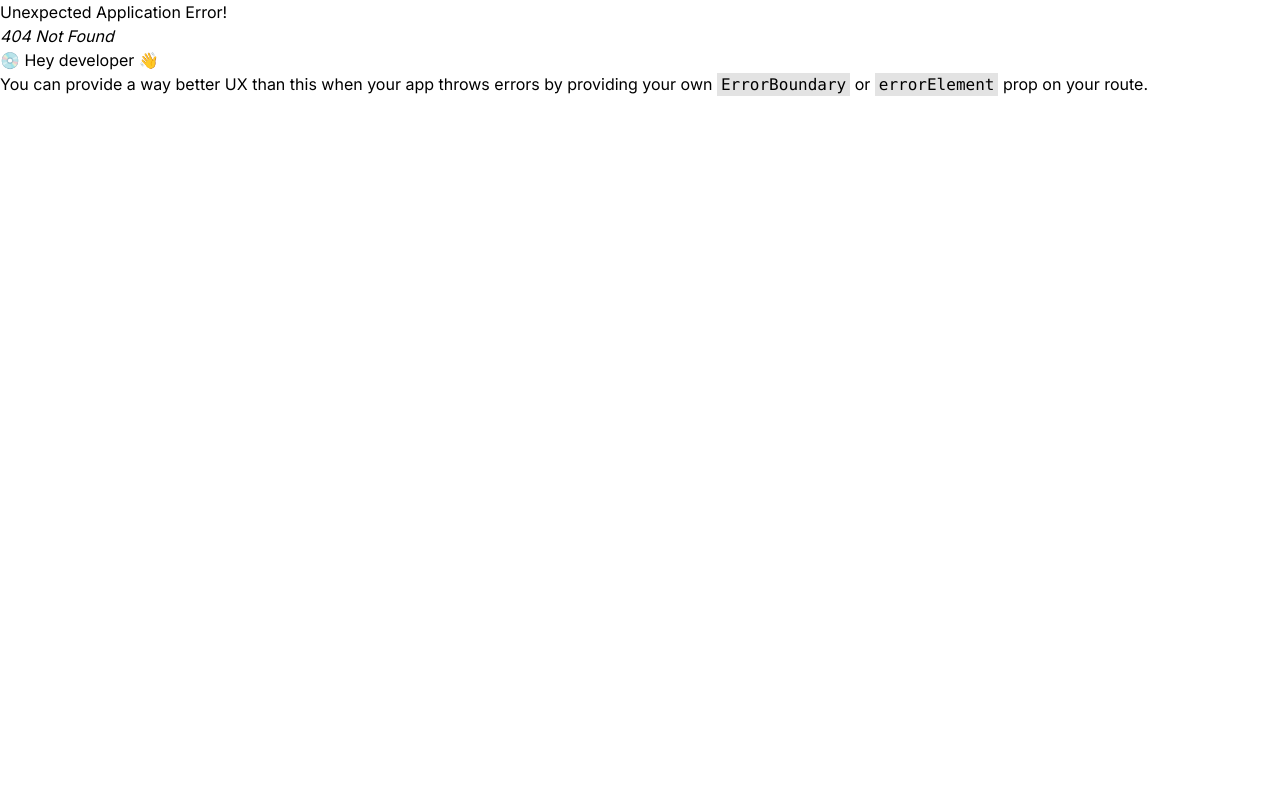
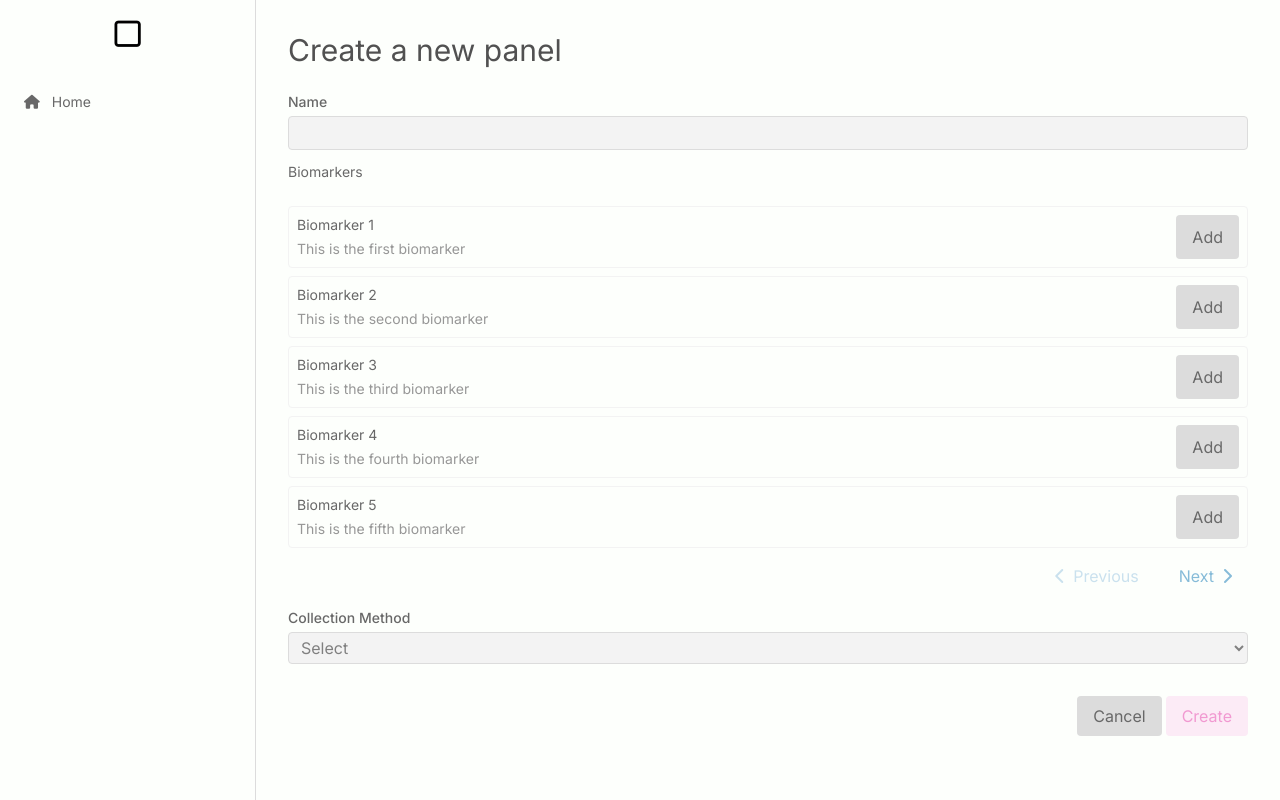
Before and after one commit to stephen-mclean/vital-panel-creator, a React (Vite) app: page /new in a window 1280 px wide. Before the commit this address had no page. Built offline with nearby package versions, Linux system fonts and the light colour scheme.

Commit message:
add page to allow creating a panel

```diff
--- a/src/App.tsx
+++ /dev/null
@@ -1,9 +0,0 @@
-function App() {
-  return (
-    <div>
-      Home page. <i className="fa-regular fa-square"></i>
-    </div>
-  );
-}
-
-export default App;
--- /dev/null
+++ b/src/api/hooks/useCreatePanel.ts
@@ -0,0 +1,34 @@
+import { useState } from "react";
+import { Panel } from "../../types";
+import { PANELS_STORAGE_KEY } from "../constants";
+
+const createPanel = async (panel: Panel) => {
+  // Simulate a network delay
+  await new Promise((resolve) => setTimeout(resolve, 1000));
+
+  const stored = localStorage.getItem(PANELS_STORAGE_KEY);
+
+  if (!stored) {
+    localStorage.setItem(PANELS_STORAGE_KEY, JSON.stringify([panel]));
+    return;
+  }
+
+  const panels = JSON.parse(stored) as Panel[];
+  localStorage.setItem(PANELS_STORAGE_KEY, JSON.stringify([...panels, panel]));
+};
+
+export const useCreatePanel = ({ onSuccess }: { onSuccess?: () => void }) => {
+  const [isLoading, setIsLoading] = useState(false);
+
+  const create = async (panel: Panel) => {
+    setIsLoading(true);
+    await createPanel(panel);
+    setIsLoading(false);
+    onSuccess?.();
+  };
+
+  return {
+    create,
+    isLoading,
+  };
+};
--- /dev/null
+++ b/src/components/compound/PageLayout/PageLayout.tsx
@@ -0,0 +1,11 @@
+import { PropsWithChildren } from "react";
+import { Nav } from "../../base/Nav/Nav";
+
+export const PageLayout = ({ children }: PropsWithChildren) => {
+  return (
+    <section className="flex flex-col md:flex-row bg-white">
+      <Nav />
+      <div className="p-8 flex flex-1 flex-col gap-6">{children}</div>
+    </section>
+  );
+};
--- /dev/null
+++ b/src/pages/App.tsx
@@ -0,0 +1,25 @@
+import { Link } from "react-router-dom";
+import { Button } from "../components/base/Button/Button";
+import { PanelList } from "../components/compound/PanelList/PanelList";
+import { Panel } from "../types";
+import { PageLayout } from "../components/compound/PageLayout/PageLayout";
+
+function App() {
+  const onEditPanel = (panel: Panel) => {};
+  const onDeletePanel = (panel: Panel) => {};
+
+  return (
+    <PageLayout>
+      <div className="flex justify-between">
+        <h1 className="text-3xl text-gray-700">Panels</h1>
+        <Link to="/new">
+          <Button variant="primary">Create Panel</Button>
+        </Link>
+      </div>
+
+      <PanelList onEdit={onEditPanel} onDelete={onDeletePanel} />
+    </PageLayout>
+  );
+}
+
+export default App;
--- /dev/null
+++ b/src/pages/CreatePanel.tsx
@@ -0,0 +1,23 @@
+import { useNavigate } from "react-router-dom";
+import { PageLayout } from "../components/compound/PageLayout/PageLayout";
+import { PanelForm } from "../components/compound/PanelForm/PanelForm";
+import { useCreatePanel } from "../api/hooks/useCreatePanel";
+
+const CreatePanel = () => {
+  const navigate = useNavigate();
+  const { create, isLoading } = useCreatePanel({
+    onSuccess: () => navigate("/"),
+  });
+
+  const onCancel = () => navigate("/");
+
+  return (
+    <PageLayout>
+      <h1 className="text-3xl text-gray-700">Create a new panel</h1>
+
+      <PanelForm onCancel={onCancel} onSubmit={create} isLoading={isLoading} />
+    </PageLayout>
+  );
+};
+
+export default CreatePanel;
```
Also changed, not shown: src/main.tsx (+6 -1 lines).
